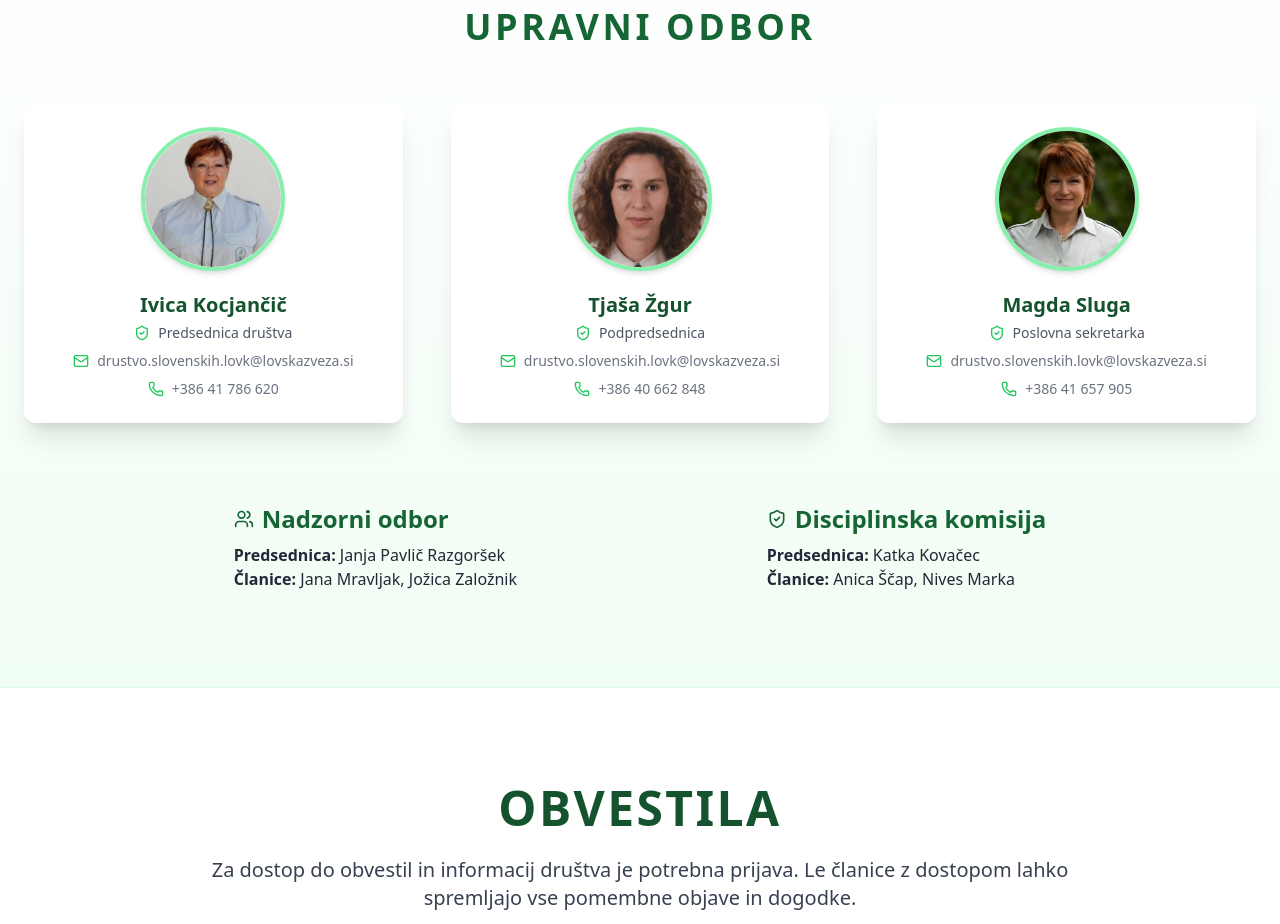
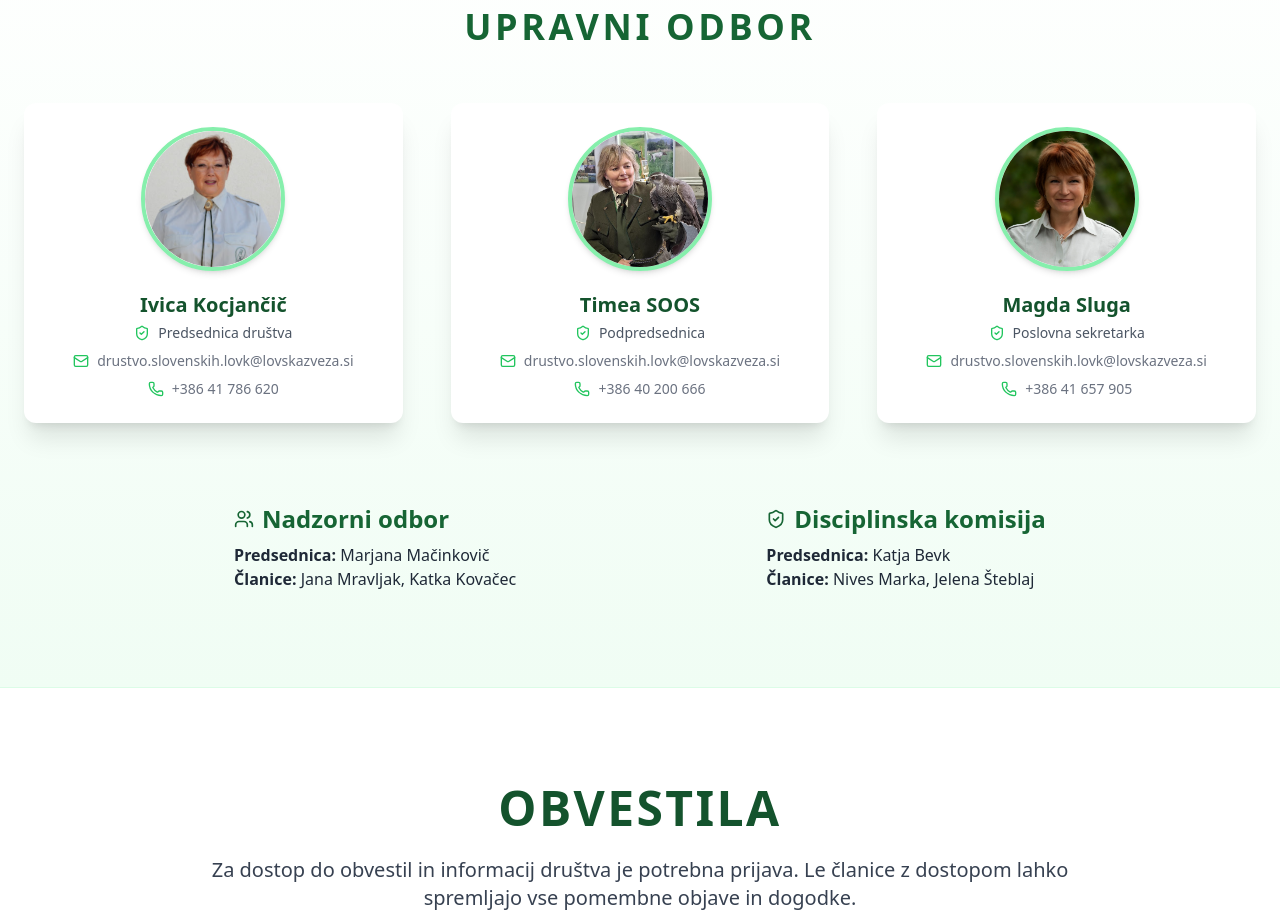
Before and after one commit to RusCom-ba/DSL, a React (Vite) app: page / in a window 1280 px wide. Shown: the part 1640-2564 px from the top of the page. Built offline with nearby package versions, Linux system fonts and the light colour scheme; no server answers.

Commit message:
fix: board members changed

```diff
--- a/src/components/BoardMembers.jsx
+++ b/src/components/BoardMembers.jsx
@@ -16,11 +16,11 @@ const upravniOdbor = [
     tel: "+386 41 786 620",
   },
   {
-    ime: "Tjaša Žgur",
-    slika: "/assets/podpredsednica.jpg",
+    ime: "Timea SOOS",
+    slika: "/assets/timea.jpg",
     pozicija: "Podpredsednica",
     email: "drustvo.slovenskih.lovk@lovskazveza.si",
-    tel: "+386 40 662 848",
+    tel: "+386 40 200 666",
   },
   {
     ime: "Magda Sluga",
@@ -32,13 +32,13 @@ const upravniOdbor = [
 ];
 
 const nadzorniOdbor = {
-  predsednica: "Janja Pavlič Razgoršek",
-  clanice: ["Jana Mravljak", "Jožica Založnik"],
+  predsednica: "Marjana Mačinkovič",
+  clanice: ["Jana Mravljak", "Katka Kovačec"],
 };
 
 const disciplinskaKomisija = {
-  predsednica: "Katka Kovačec",
-  clanice: ["Anica Ščap", "Nives Marka"],
+  predsednica: "Katja Bevk",
+  clanice: ["Nives Marka", "Jelena Šteblaj"],
 };
 
 const BoardMembers = () => {
```
Also changed, not shown: public/assets/timea.jpg (added).
